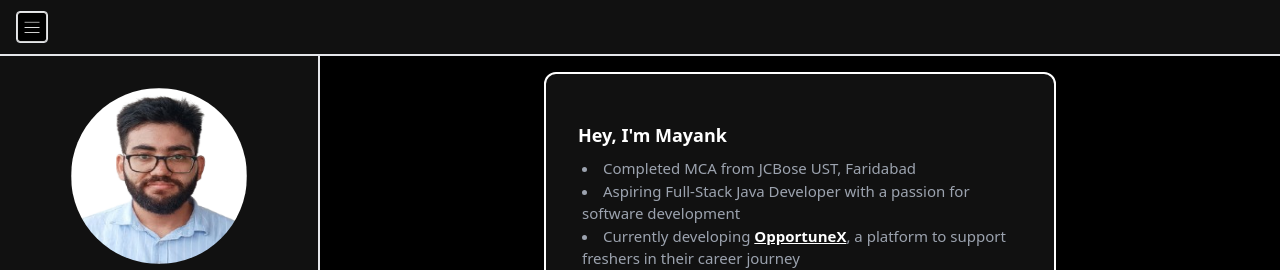
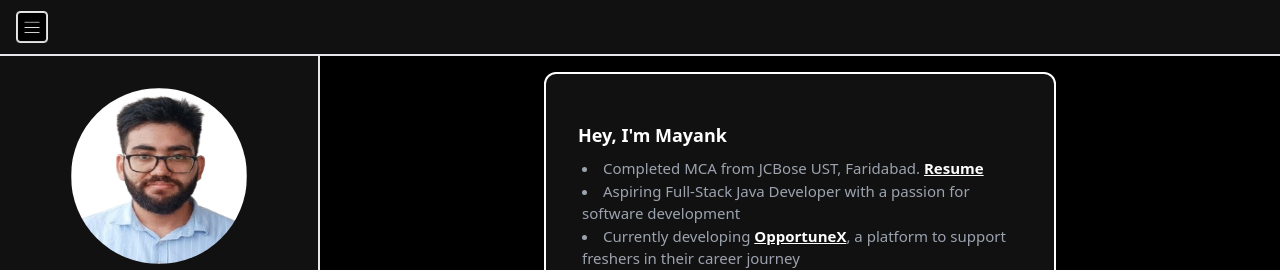
Before and after one commit to MayankLuthyagi/Portfolio, a React (Vite) app: page / in a window 1280 px wide. Shown: the top 270 px of the page. Built offline with nearby package versions, Linux system fonts and the light colour scheme.

Commit message:
"Updated"

```diff
--- a/Components/Center.jsx
+++ b/Components/Center.jsx
@@ -44,7 +44,11 @@ export const Center = () => {
                         </div>
                     </div>
                     <div className="text-gray-400 ml-1">
-                        <li>Completed MCA from JCBose UST, Faridabad</li>
+                        <li>Completed MCA from JCBose UST, Faridabad. {' '}
+                            <a href="https://drive.google.com/file/d/17CBZRiRpyleXnAUdqGIKh88ywfPdmgBY/view?usp=drive_link"
+                               target="_blank"
+                               className="font-bold underline text-white">Resume</a>
+                        </li>
                         <li>Aspiring Full-Stack Java Developer with a passion for software development</li>
                         <li>
                             Currently developing{' '}
```
